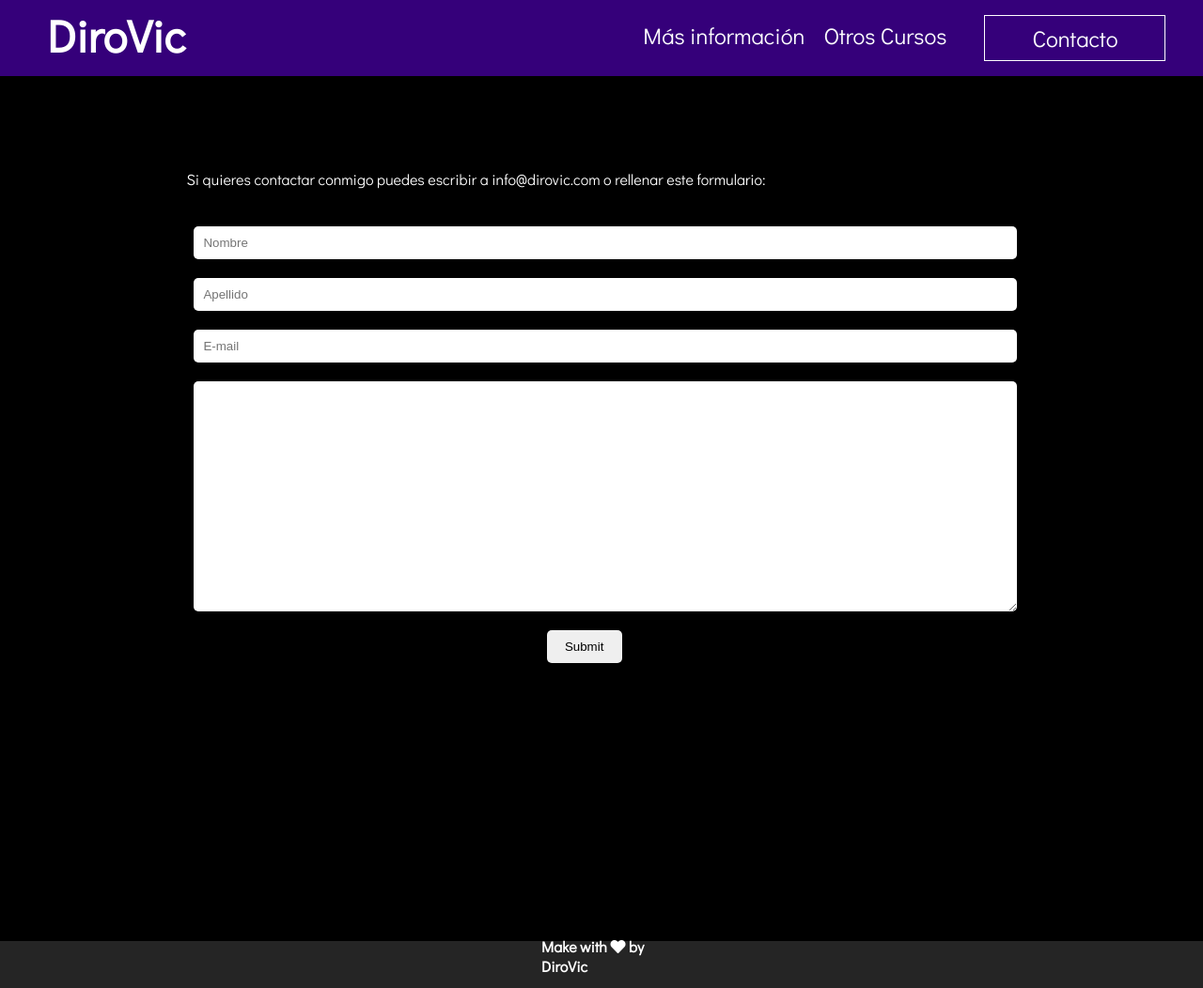
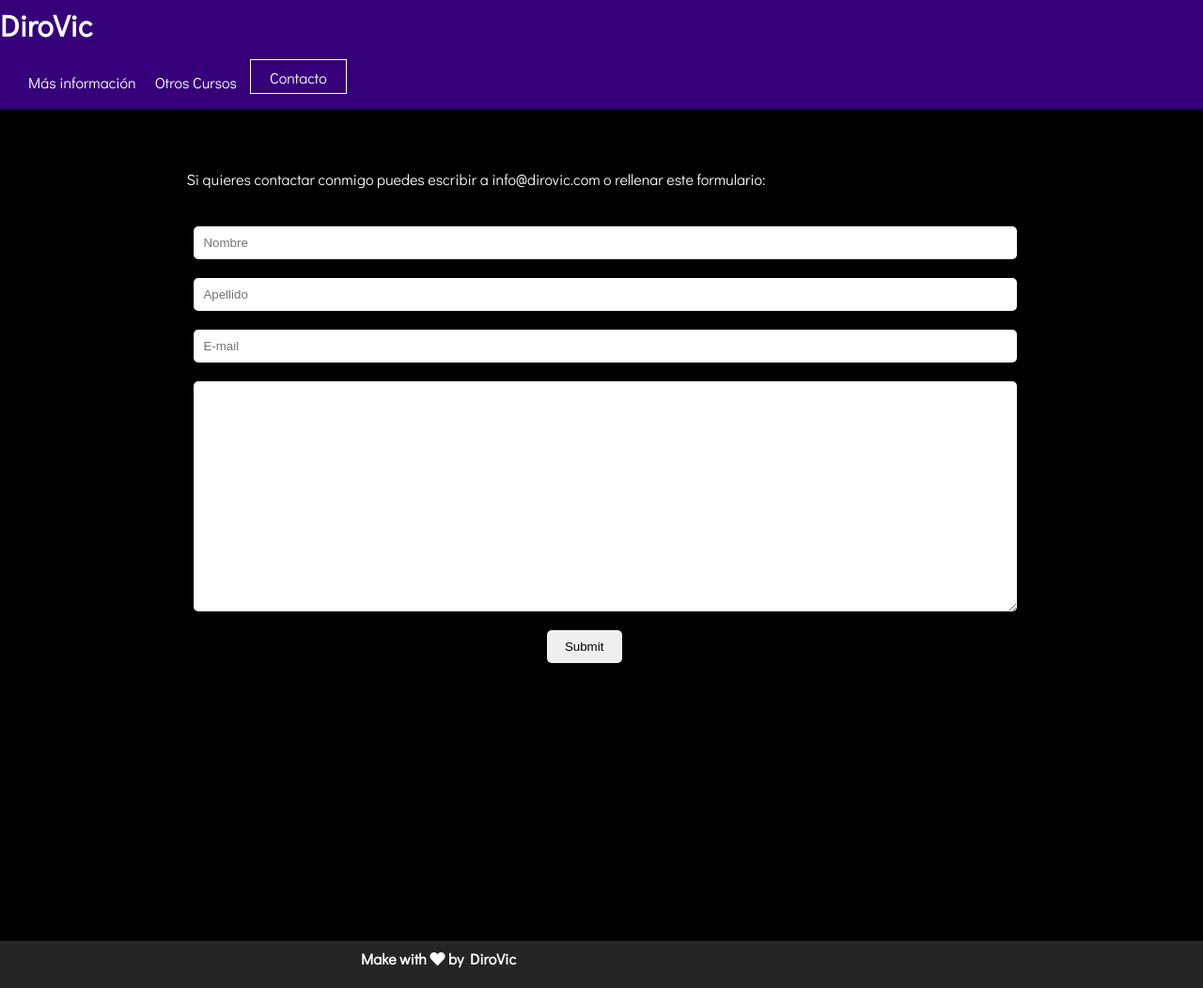
Before and after one commit to VictoriaDiro/portfolio, a React (Create React App) app: page /#/contact in a window 1280 px wide. Shown: the whole page at 94% size. Built offline with nearby package versions, Linux system fonts and the light colour scheme.

Commit message:
Add medias query

```diff
--- a/src/components/Footer/Footer.scss
+++ b/src/components/Footer/Footer.scss
@@ -2,9 +2,15 @@
   width: 100%;
   height: 50px;
   display: flex;
-  align-items: flex-end;
+  align-items: center;
   background-color: #ffffff25;
   .footer__text {
     margin: 0 43% 1% 45%;
   }
 }
+
+@media (min-width: 320px)  {
+  .footer__container .footer__text {
+    margin: 0 30% 1% 30%;
+  }
+}
--- a/src/components/Header/Header.scss
+++ b/src/components/Header/Header.scss
@@ -55,3 +55,24 @@
     }
   }
 }
+
+@media (min-width: 320px) {
+  .header__container {
+    width: 100%;
+    padding: 0;
+    flex-direction: column;
+  }
+  .header__container .header-title {
+    font-size: 2rem;
+  }
+  .header__container .header-navbar .header-navbar__list {
+    padding-left: 10px;
+}
+  .header__container .header-navbar .header-navbar__list .header-navbar__item.contact {
+    margin-left: 14px;
+    padding: 0px 20px;
+  }
+  .header__container .header-navbar .header-navbar__list .header-navbar__item a {
+    font-size: 1rem;
+  }
+}
--- a/src/components/OtherCourses/OtherCourses.js
+++ b/src/components/OtherCourses/OtherCourses.js
@@ -1,5 +1,5 @@
 import React from 'react';
-import data from "../../services/more-courses.json";
+import data from "../../services/other-courses.json";
 import './OtherCourses.scss';
 
 class OtherCourses extends React.Component {
@@ -10,7 +10,7 @@ class OtherCourses extends React.Component {
         <li className="courses__item" key={index}>
           <h4 className="courses__title">{item.title}</h4>
           <h5 className="courses__school">{item.school}
-            <i class="fas fa-code"></i>
+            <i className="fas fa-code"></i>
             <span className="courses__time">{item.time}</span>
           </h5>
           <a className="courses__certificate" href={item.certificate} target="_blank">Certificado</a>
--- a/src/components/OtherCourses/OtherCourses.scss
+++ b/src/components/OtherCourses/OtherCourses.scss
@@ -42,3 +42,9 @@
 
   }
 }
+
+@media (min-width: 320px)  {
+  .othercourses__container {
+    grid-template-columns: 100%;
+  }
+}
--- a/src/services/more-courses.json
+++ b/src/services/other-courses.json
@@ -4,13 +4,13 @@
       "title": "Experiencia de usuario (UX) esencial",
       "school": "LinckedIn Learning",
       "time": "01 mayo 2020",
-      "certificate": "#"
+      "certificate": "../../images/cv-victoria-diaz_c.pdf"
     },
     {
     "title": "Conviértete en desarrollador JavaScript",
     "school": "LinckedIn Learning",
     "time": "01 mayo 2020",
-    "certificate": "#"
+    "certificate": "../../images/skills-icons/marketing/wordpress.png"
     },
     {
       "title": "Fundamentos esenciales de la programación",
```
Also changed, not shown: 1 other file (tests, documents, lock files or other folders).
